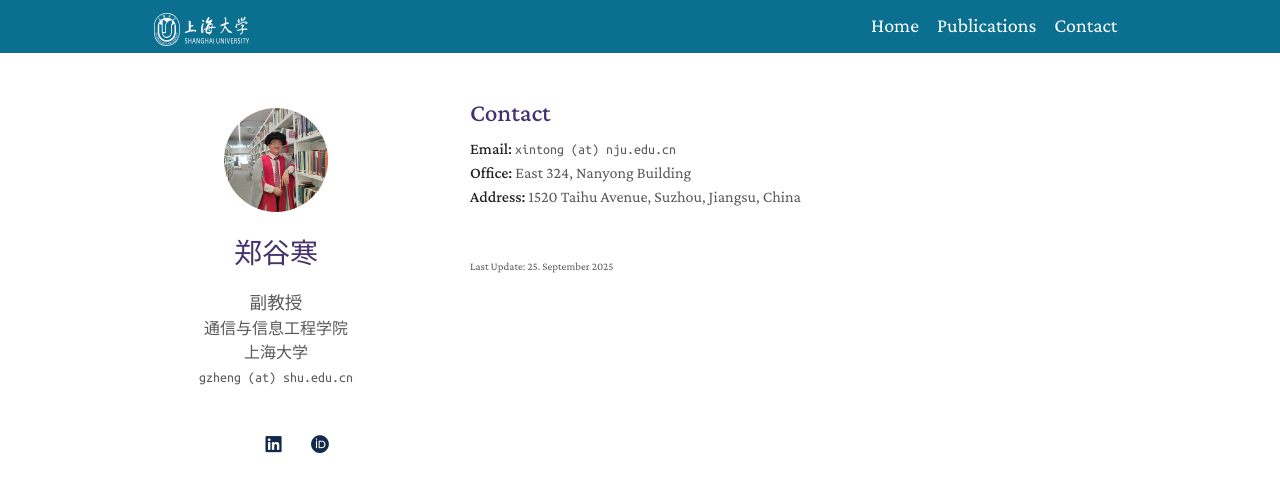
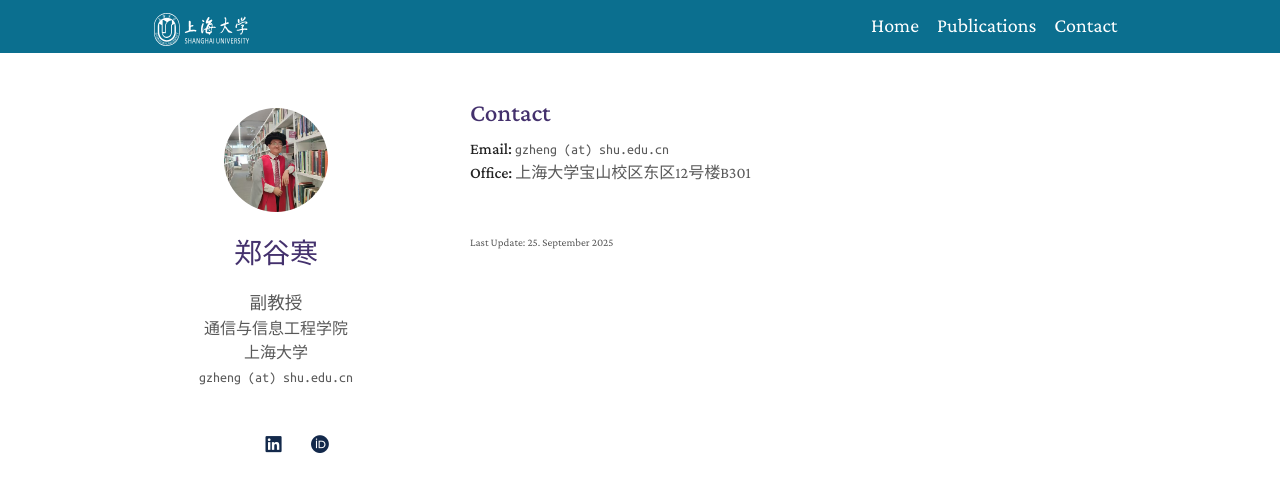
Before and after one commit to Guhan328/Guhan328.github.io, a Jekyll site: the page built from contact.md, in a window 1280 px wide. Shown: the top 492 px of the page. Built offline with Jekyll 4.4.1, drawn with Linux system fonts in a browser that asks for light colours; a style sheet for code colours, icons or effects is not loaded.

Commit message:
Update contact.md

```diff
--- a/_includes/contact.md
+++ b/_includes/contact.md
@@ -4,8 +4,6 @@
 <h2 style="margin: 80px 0px 10px;">Contact</h2>
 
 <p>
-<strong>Email:</strong> <email>   xintong (at) nju.edu.cn </email>
+<strong>Email:</strong> <email>   gzheng (at) shu.edu.cn </email>
 <br />
-<strong>Office:</strong>   East 324, Nanyong Building
-<br />
-<strong>Address:</strong> 1520 Taihu Avenue, Suzhou, Jiangsu, China
+<strong>Office:</strong>   上海大学宝山校区东区12号楼B301
```
